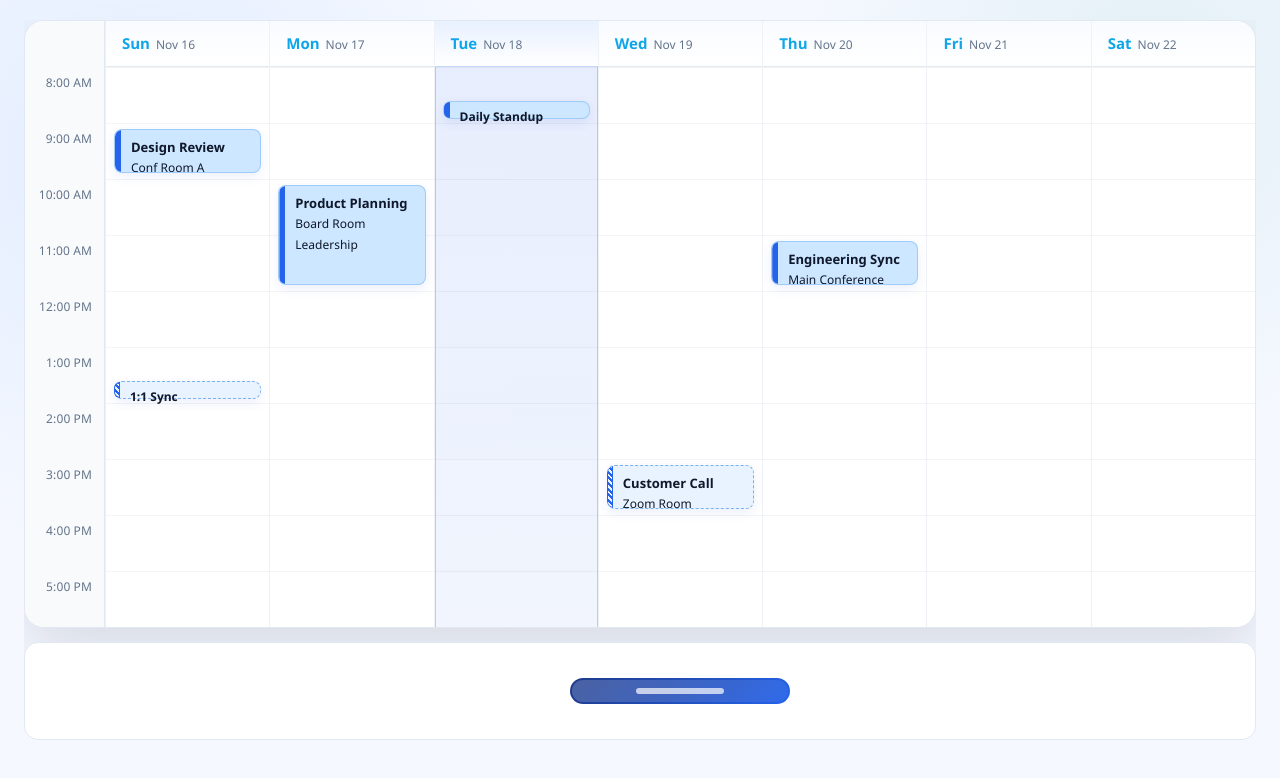
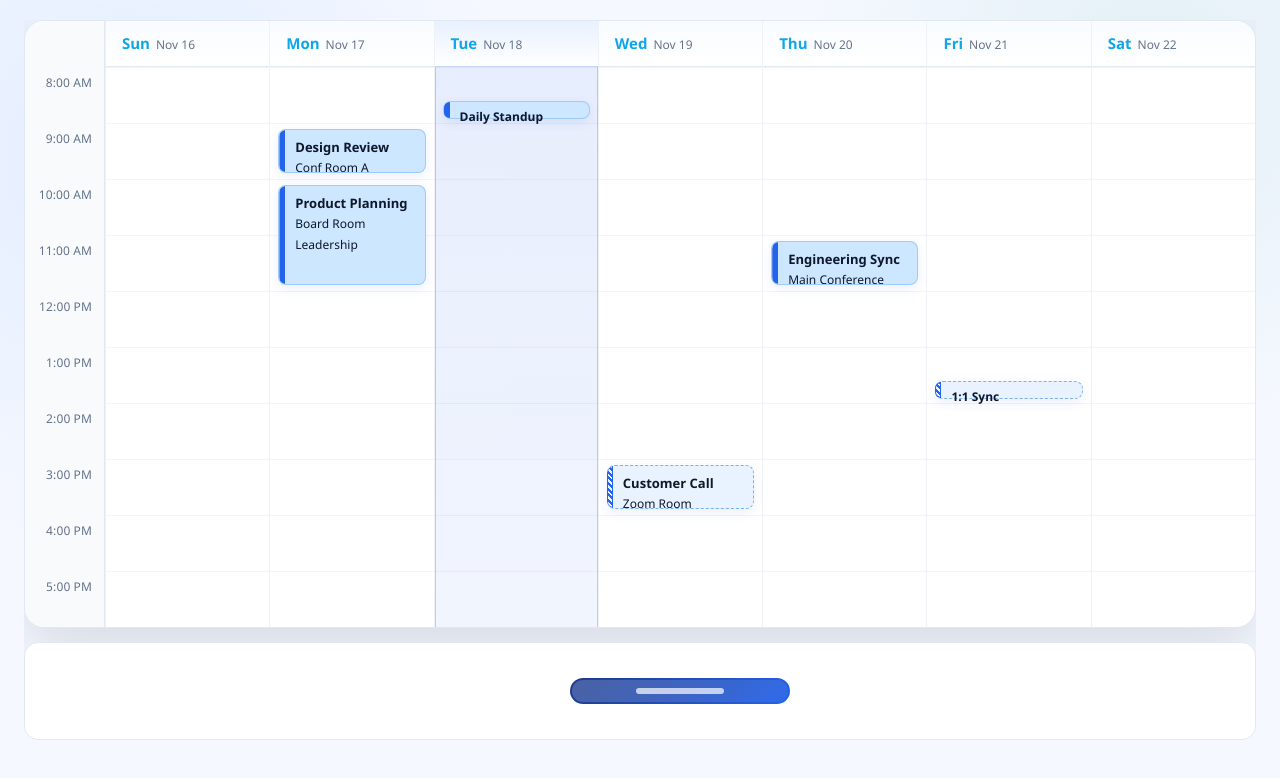
Before and after one commit to TangSoftwareLLC/Decline2.0, a React (Vite) app: page / in a window 1280 px wide. Shown: the top 778 px of the page. Built offline with nearby package versions, Linux system fonts and the light colour scheme.

Commit message:
move all the meetings into Mon - Fri

```diff
--- a/src/App.jsx
+++ b/src/App.jsx
@@ -15,7 +15,7 @@ const DAY_NAMES = ['Sun', 'Mon', 'Tue', 'Wed', 'Thu', 'Fri', 'Sat'];
 const MEETINGS = [
   {
     id: 'm1',
-    day: 0,
+    day: 1,
     start: '09:00',
     length: 60,
     variant: 'accepted',
@@ -25,7 +25,7 @@ const MEETINGS = [
   },
   {
     id: 'm2',
-    day: 0,
+    day: 5,
     start: '13:30',
     length: 30,
     variant: 'tentative',
```
